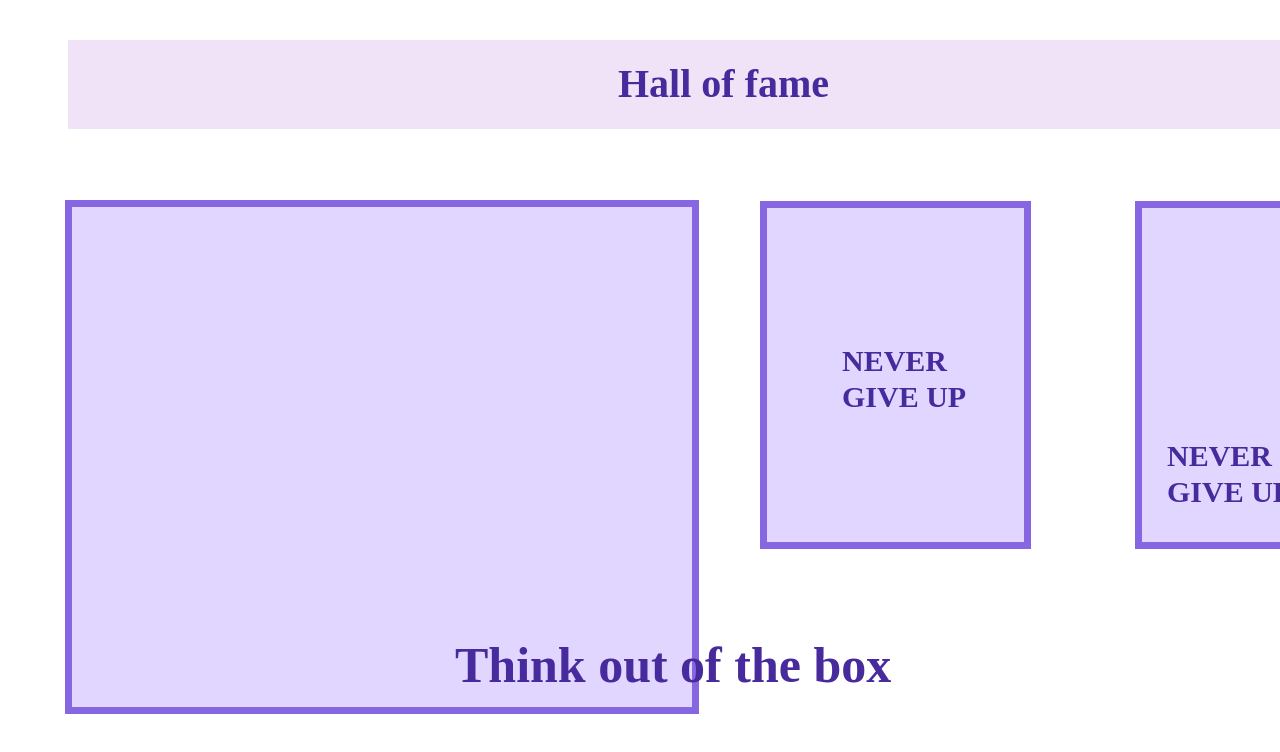
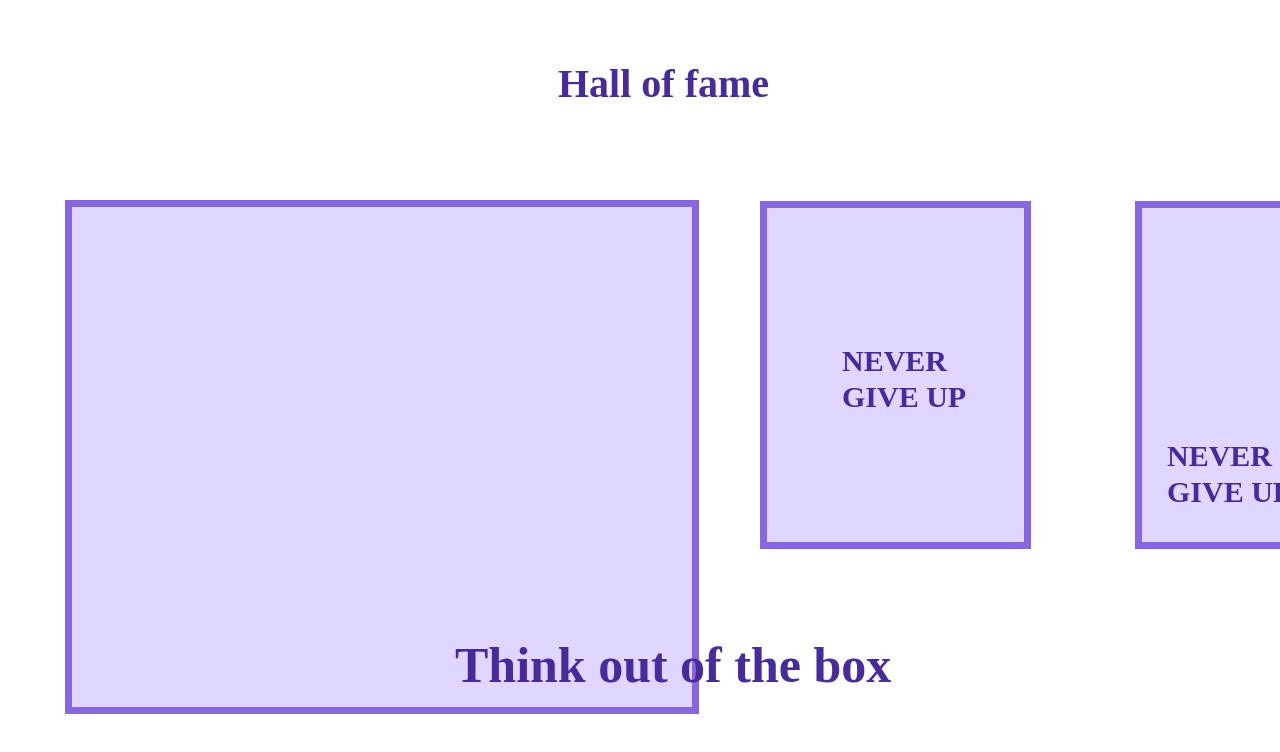
Before and after one commit to sharmilasenthil03/codings, a plain HTML site: page index.html in a window 1280 px wide. Shown: the top 752 px of the page. Drawn offline with Linux system fonts and the light colour scheme.

Commit message:
changes made

```diff
--- a/index.html
+++ b/index.html
@@ -8,7 +8,7 @@
     <link rel="stylesheet" href="style.css" />
   </head>
   <body>
-    <div class="rectangle">
+    <div class="rectangles">
       <p>Hall of fame</p>
     </div>
     <div class="rectangle1">
```
